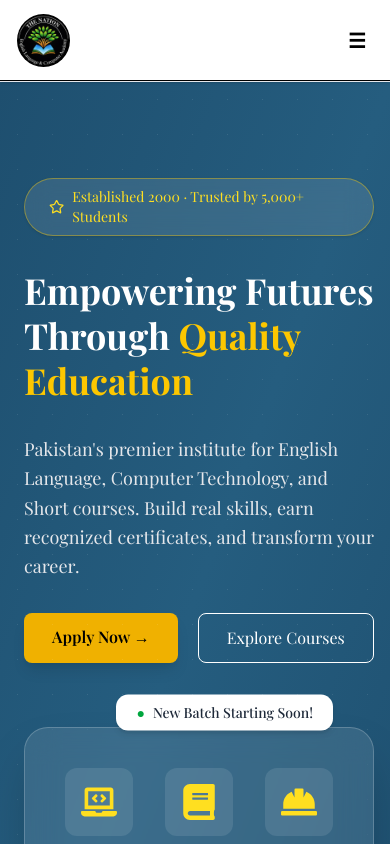
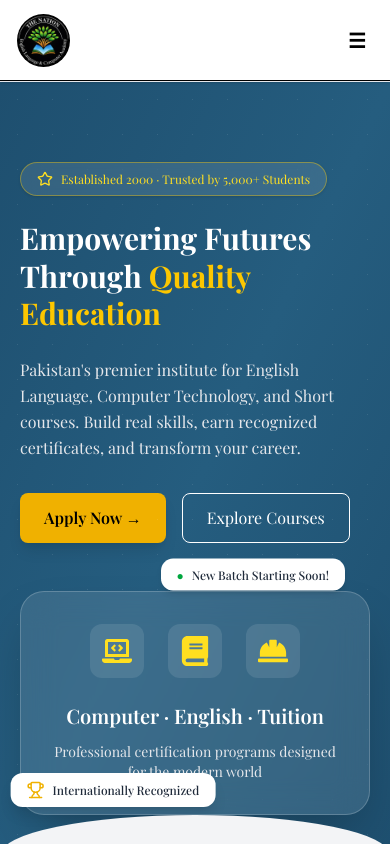
Before and after one commit to Muhammad-Junaid-586/Nelca-Academy, a Next.js app: page / in a window 390 px wide. Shown: the top 844 px of the page. Built offline with nearby package versions, Linux system fonts and the light colour scheme.

Commit message:
modification
solve the button isssue in the hero.jsx and youtube link in the footer and hero section mobile responsive and home>admissions etc

```diff
--- a/app/admissions/page.jsx
+++ b/app/admissions/page.jsx
@@ -9,7 +9,10 @@ export default function AdmissionsPage() {
       <PageHero
       title="Admissions at NELCA"
       description="Begin your journey to a better future. Our simple 5-step process gets you enrolled quickly and easily."
-
+      breadcrumbs={[
+          { label: "Home", href: "/" },
+          { label: "Admissions" },
+        ]}
 
     />
       <Admissions />
--- a/app/faculty/page.jsx
+++ b/app/faculty/page.jsx
@@ -65,7 +65,10 @@ export default function Faculty() {
               title="Our Faculty & Trainers"
               description="Meet the professional and experienced educators behind our academic excellence at The Nation English Language & Computer Academy."
              icon = { <GraduationCap size={40} />}
-
+              breadcrumbs={[
+          { label: "Home", href: "/" },
+          { label: "Faculty" },
+        ]}
             />
 
             <section className="bg-gray-50 min-h-screen py-20">
--- a/app/gallery/page.jsx
+++ b/app/gallery/page.jsx
@@ -89,6 +89,10 @@ export default function Gallery() {
         title="Gallery"
         description="Explore our classrooms, activities, and events that showcase the learning environment at Nelca Academy."
         icon={<Images size={40} />}
+        breadcrumbs={[
+          { label: "Home", href: "/" },
+          { label: "Gallery" },
+        ]}
       />
 
       <section className="bg-gray-50 min-h-screen py-20">
--- /dev/null
+++ b/components/Button.jsx
@@ -0,0 +1,16 @@
+import React from 'react'
+import { useRouter } from "next/navigation";
+
+const Button = () => {
+  const router = useRouter();
+  return (
+    <button
+  onClick={() => router.push("/admissions")}
+  className="bg-yellow-500 hover:bg-yellow-400 text-black px-6 sm:px-7 py-3 rounded-lg font-semibold shadow-lg transition transform hover:-translate-y-1"
+>
+  Apply Now →
+</button>
+  )
+}
+
+export default Button
--- a/components/Footer.jsx
+++ b/components/Footer.jsx
@@ -110,7 +110,7 @@ export default function Footer() {
             </a>
 
             <a
-              href="https://youtube.com"
+              href="http://www.youtube.com/@technicalrizwan689"
               target="_blank"
               className="bg-[#12364d] p-3 rounded-lg hover:bg-red-600 transition"
             >
--- a/components/Hero.jsx
+++ b/components/Hero.jsx
@@ -4,32 +4,33 @@ import { motion } from "framer-motion";
 import { FaLaptopCode, FaBook, FaHardHat } from "react-icons/fa";
 import { Trophy, Star } from "lucide-react";
 import Link from "next/link";
+import Button from "./Button";
 
 export default function Hero() {
   return (
-    <section className="relative overflow-hidden bg-gradient-to-br from-[#1e4f6f] via-[#255d7f] to-[#1e4f6f] text-white">
+    <section className="relative overflow-hidden w-full bg-gradient-to-br from-[#1e4f6f] via-[#255d7f] to-[#1e4f6f] text-white">
 
       {/* Background Pattern */}
-      <div className="absolute inset-0 opacity-10 bg-[radial-gradient(circle,#ffffff_1px,transparent_1px)] [background-size:35px_35px]" />
+      <div className="absolute inset-0 pointer-events-none opacity-10 bg-[radial-gradient(circle,#ffffff_1px,transparent_1px)] [background-size:35px_35px]" />
 
-      <div className="max-w-7xl mx-auto px-6 py-24 grid lg:grid-cols-2 gap-16 items-center">
+      <div className="max-w-7xl mx-auto px-5 sm:px-6 py-20 sm:py-24 grid lg:grid-cols-2 gap-12 lg:gap-16 items-center">
 
         {/* LEFT SIDE */}
         <motion.div
           initial={{ opacity: 0, y: 40 }}
           animate={{ opacity: 1, y: 0 }}
           transition={{ duration: 0.8 }}
-          className="space-y-8"
+          className="space-y-6 sm:space-y-8"
         >
 
           {/* Badge */}
-          <div className="inline-flex items-center gap-2 bg-white/10 backdrop-blur-md border border-yellow-400/40 px-6 py-2 rounded-full text-yellow-300 text-sm shadow">
+          <div className="inline-flex items-center gap-2 bg-white/10 backdrop-blur-md border border-yellow-400/40 px-4 sm:px-6 py-2 rounded-full text-yellow-300 text-xs sm:text-sm shadow">
             <Star size={16} />
             Established 2000 · Trusted by 5,000+ Students
           </div>
 
           {/* Heading */}
-          <h1 className="text-4xl md:text-5xl lg:text-6xl font-bold leading-tight">
+          <h1 className="text-3xl sm:text-4xl md:text-5xl lg:text-6xl font-bold leading-tight break-words">
             Empowering Futures <br />
             Through{" "}
             <span className="text-yellow-400">
@@ -38,20 +39,21 @@ export default function Hero() {
           </h1>
 
           {/* Description */}
-          <p className="text-gray-200 max-w-xl text-lg leading-relaxed">
+          <p className="text-gray-200 max-w-xl text-base sm:text-lg leading-relaxed">
             Pakistan's premier institute for English Language, Computer
             Technology, and Short courses. Build real skills, earn recognized
             certificates, and transform your career.
           </p>
 
           {/* Buttons */}
-          <div className="flex flex-wrap gap-5 md:pt-4">
+          <div className="flex flex-wrap gap-4 pt-2 sm:pt-4">
 
-            <Link href="/admissions"  className="bg-yellow-500 hover:bg-yellow-400 text-black px-7 py-3 rounded-lg font-semibold shadow-lg transition transform hover:-translate-y-1">
-              Apply Now →
-            </Link>
+            <Button />
 
-            <Link href="#courses" className="border border-white px-7 py-3 rounded-lg hover:bg-white hover:text-black transition transform hover:-translate-y-1">
+            <Link
+              href="#courses"
+              className="inline-block border border-white px-6 sm:px-7 py-3 rounded-lg hover:bg-white hover:text-black transition transform hover:-translate-y-1"
+            >
               Explore Courses
             </Link>
 
@@ -67,47 +69,38 @@ export default function Hero() {
             initial={{ opacity: 0, y: 60 }}
             animate={{ opacity: 1, y: 0 }}
             transition={{ duration: 0.8 }}
-            className="relative bg-white/10 backdrop-blur-lg border border-white/20 rounded-3xl p-10 w-full max-w-md text-center shadow-2xl"
+            className="relative bg-white/10 backdrop-blur-lg border border-white/20 rounded-3xl p-8 sm:p-10 w-full max-w-md text-center shadow-2xl"
           >
 
-            {/* Animated New Batch Badge */}
+            {/* Animated Badge */}
             <motion.div
               animate={{ y: [0, -10, 0] }}
               transition={{ duration: 2, repeat: Infinity }}
-              className="absolute -top-6 right-10 bg-white text-gray-800 px-5 py-2 rounded-xl shadow-md text-sm font-medium"
+              className="absolute -top-6 right-6 sm:right-10 bg-white text-gray-800 px-4 sm:px-5 py-2 rounded-xl shadow-md text-xs sm:text-sm font-medium"
             >
               <span className="text-green-600 mr-2">●</span>
               New Batch Starting Soon!
             </motion.div>
 
             {/* Icons */}
-            <div className="flex justify-center gap-8 text-4xl mb-6 text-yellow-300">
+            <div className="flex justify-center gap-6 sm:gap-8 text-3xl sm:text-4xl mb-6 text-yellow-300">
 
-              <motion.div
-                whileHover={{ scale: 1.2 }}
-                className="bg-white/10 p-4 rounded-xl"
-              >
+              <motion.div whileHover={{ scale: 1.2 }} className="bg-white/10 p-3 sm:p-4 rounded-xl">
                 <FaLaptopCode />
               </motion.div>
 
-              <motion.div
-                whileHover={{ scale: 1.2 }}
-                className="bg-white/10 p-4 rounded-xl"
-              >
+              <motion.div whileHover={{ scale: 1.2 }} className="bg-white/10 p-3 sm:p-4 rounded-xl">
                 <FaBook />
               </motion.div>
 
-              <motion.div
-                whileHover={{ scale: 1.2 }}
-                className="bg-white/10 p-4 rounded-xl"
-              >
+              <motion.div whileHover={{ scale: 1.2 }} className="bg-white/10 p-3 sm:p-4 rounded-xl">
                 <FaHardHat />
               </motion.div>
 
             </div>
 
-            <h3 className="text-2xl font-semibold mb-3">
-              Computer · English · Safety
+            <h3 className="text-xl sm:text-2xl font-semibold mb-3">
+              Computer · English · Tuition
             </h3>
 
             <p className="text-gray-200 text-sm">
@@ -120,17 +113,18 @@ export default function Hero() {
           <motion.div
             animate={{ x: [0, -10, 0] }}
             transition={{ duration: 2, repeat: Infinity }}
-            className="absolute bottom-4 left-0 bg-white text-gray-800 px-6 py-3 rounded-xl shadow-lg flex items-center gap-3 font-medium"
+            className="absolute bottom-2 sm:bottom-4 left-0 bg-white text-gray-800 px-4 sm:px-6 py-2 sm:py-3 rounded-xl shadow-lg flex items-center gap-2 sm:gap-3 text-xs sm:text-sm font-medium"
           >
-            <Trophy className="text-yellow-500" />
+            <Trophy className="text-yellow-500" size={18} />
             Internationally Recognized
           </motion.div>
 
         </div>
+
       </div>
 
       {/* Bottom Wave */}
-      <div className="absolute bottom-0 w-full h-24 bg-gray-100 rounded-t-[100%]" />
+      <div className="absolute bottom-0 w-full h-20 sm:h-24 bg-gray-100 rounded-t-[100%]" />
 
     </section>
   );
--- a/components/PageHero.jsx
+++ b/components/PageHero.jsx
@@ -9,7 +9,7 @@ const PageHero = ({
   bgColor = "bg-[#103759]",
 }) => {
   return (
-    <section className={`w-full ${bgColor} text-white py-20 md:py-24`}>
+    <section className={`w-full ${bgColor} text-white py-16 md:py-22`}>
       <div className="max-w-6xl mx-auto px-4 text-center">
 
         {/* Icon */}
```
Also changed, not shown: components/Navbar.jsx (+31 -12 lines).
